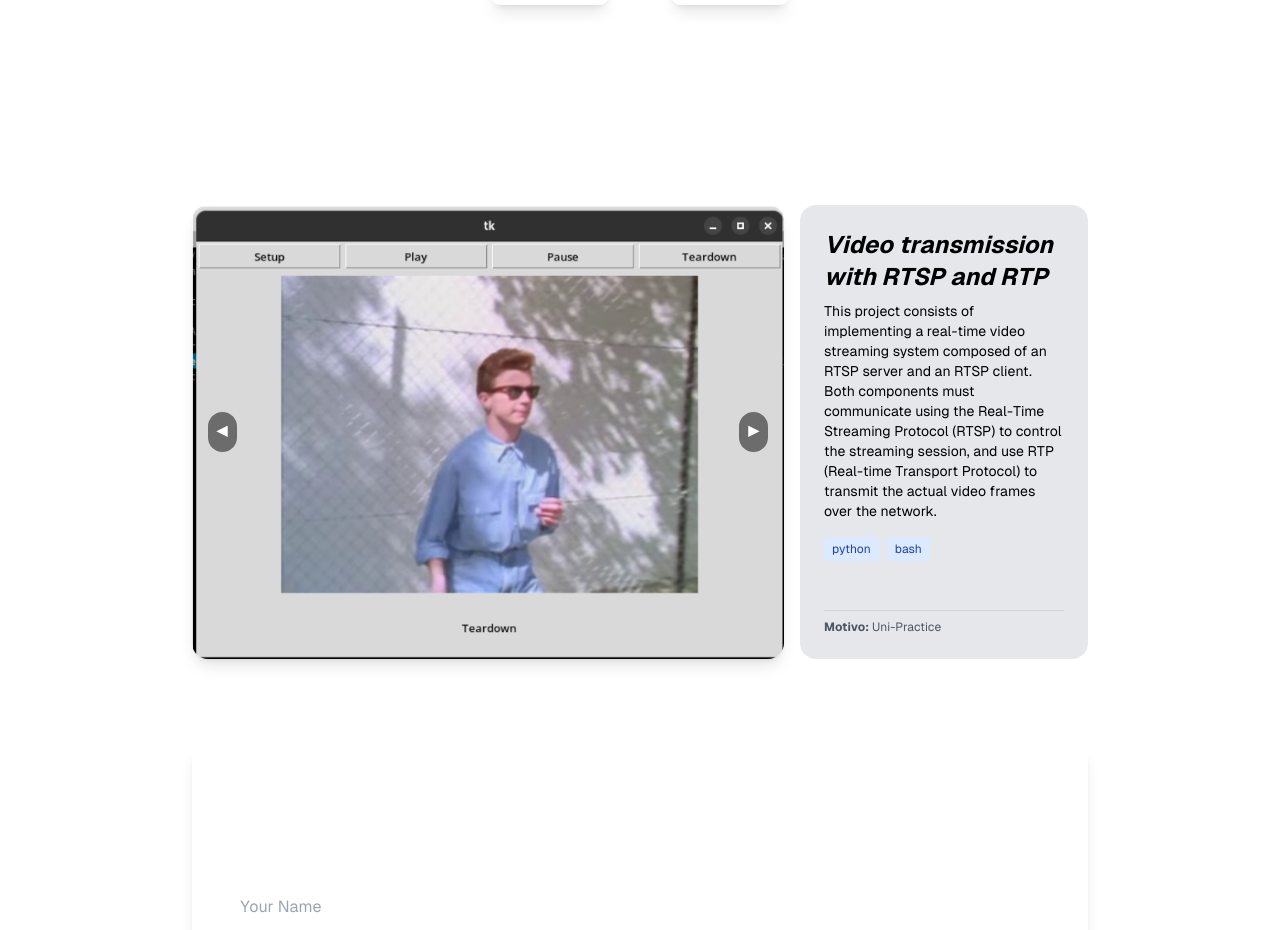
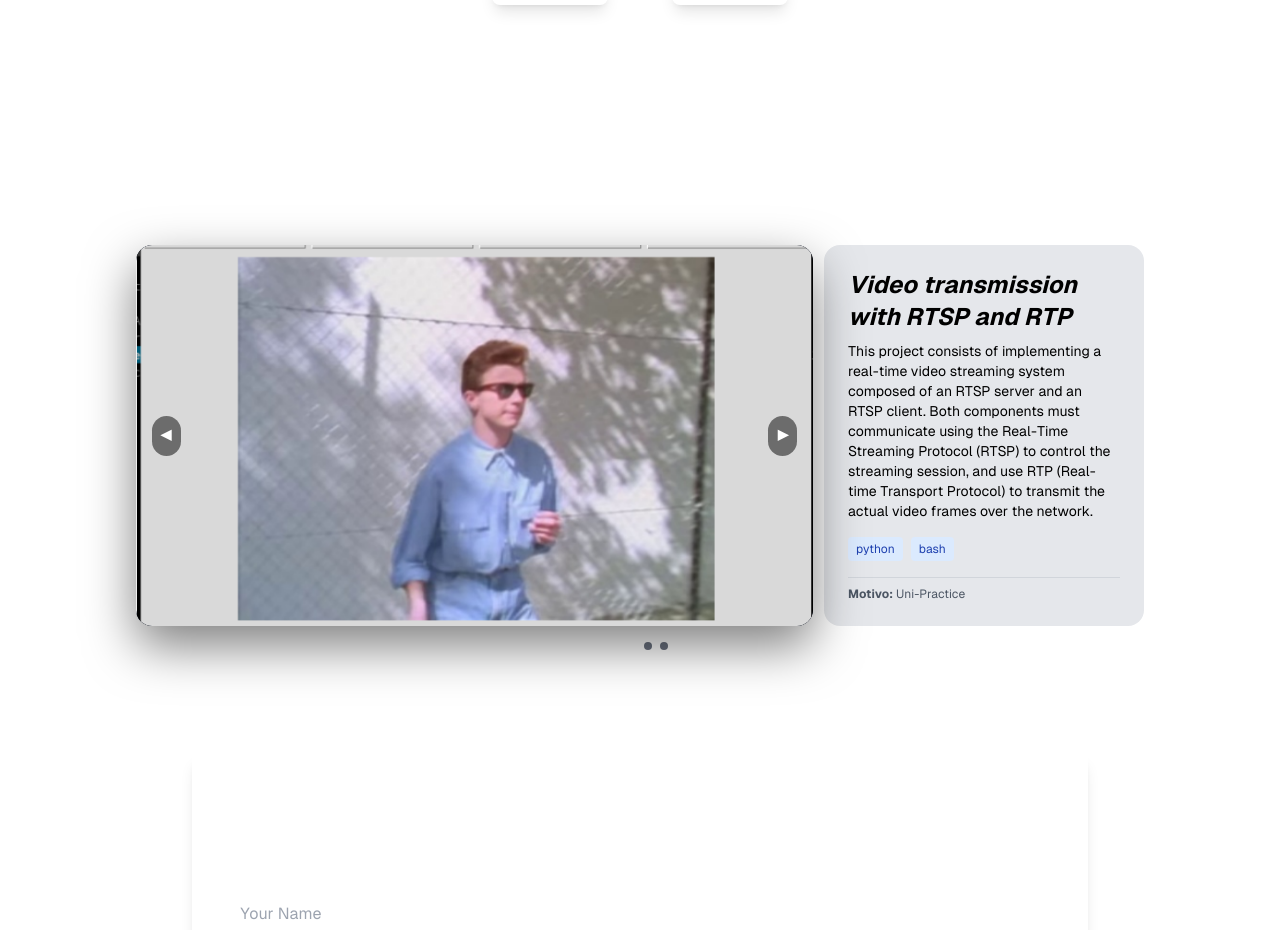
Before and after one commit to NatalyJaya/Portfolio, a Next.js app: page / in a window 1280 px wide. Shown: the part 1840-2770 px from the top of the page. Built offline with nearby package versions, Linux system fonts and the light colour scheme.

Commit message:
style: add animations to carousel

```diff
--- a/src/app/data/githubData.js
+++ b/src/app/data/githubData.js
@@ -1,4 +1,6 @@
 import xarxes from "../assets/img/xarxes_proj.png"
+import pipTransaltor from "../assets/img/images.jpeg"
+import cartesDelMites from "../assets/img/Je8VV+.png"
 
 export const projects = [
     {
@@ -8,9 +10,31 @@ export const projects = [
         description: "This project consists of implementing a real-time video streaming system composed of an RTSP server and an RTSP client.\n" +
             "Both components must communicate using the Real-Time Streaming Protocol (RTSP) to control the streaming session, and use RTP (Real-time Transport Protocol) to transmit the actual video frames over the network.",
         tags: ["python", "bash"],
-        motive: "Uni-Practice",
+        motive: "Uni-Practice"
+
+
+    },
+    {
+        index: 2,
+        image: pipTransaltor,
+        title: "translator-UAB",
+        description: "The Translator UAB the Hack is a pip library that provides methods to translate your Python code from one language to another, translating comments and variables.",
+        tags: ["python"],
+        motive: "Hackathon"
+
+
+    },
+    {
+        index: 3,
+        image: cartesDelMites,
+        title: "Cartes del Mite",
+        description: "Project created during the LAN Party Lleida 2025. Role-playing video game with maps set in the Catalan culture and llegens, such as Sant Jordi, the Carnestoltes, the Correfocs, the minairons...",
+        tags: ["Godot"],
+        motive: "GameJam"
 
 
     }
 
+
+
 ]
--- a/src/app/sections/projects.tsx
+++ b/src/app/sections/projects.tsx
@@ -18,15 +18,15 @@ export default function Project(){
     const project = projects[currentIndex];
 
     return (
-        <div className="mx-[10%] text-white">
+        <div className="max-w-7xl mx-auto px-[5%] text-white py-10">
             <div className="text-4xl font-bold text-center sm:text-left mb-8">
                 Github Projects
             </div>
 
-            <div className="grid grid-cols-1 md:grid-cols-3 gap-4 items-stretch relative">
+            <div className="grid grid-cols-1 md:grid-cols-3 gap-6 items-stretch">
 
                 {/* 2. Contenedor de Imagen con Flechas de Navegación */}
-                <div className="md:col-span-2 relative group min-h-[300px]">
+                <div className="md:col-span-2 relative group aspect-video min-h-[300px] rounded-2xl mask-y-to-90% overflow-hidden shadow-[0_20px_50px_rgba(0,0,0,0.5)] bg-gray-900">
                     <Image
                         src={project.image}
                         alt={project.title}
@@ -35,6 +35,8 @@ export default function Project(){
                         className="rounded-2xl shadow-lg object-cover w-full h-full transition-all duration-500"
                     />
 
+                    <div
+                        className="absolute inset-0 bg-gradient-to-t from-black/40 to-transparent opacity-0 group-hover:opacity-100 transition-opacity"/>
                     {/* Botones de navegación (Estilo carrusel) */}
                     <button
                         onClick={prevProject}
```
Also changed, not shown: src/app/assets/img/Je8VV+.png (added), src/app/assets/img/images.jpeg (added).
